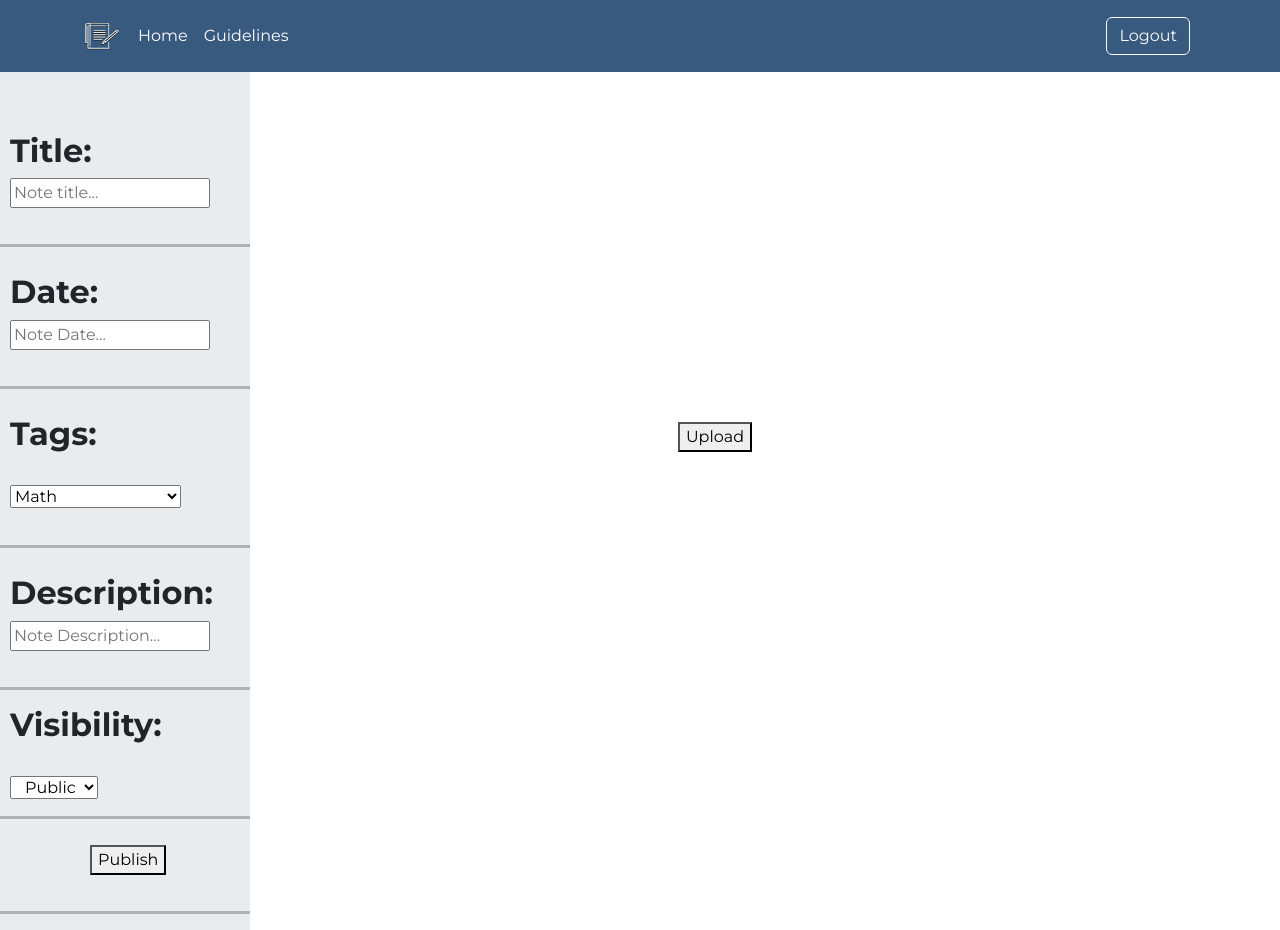
After one commit to m3dlin/Rattler-NoteHub, a Flask app: page /addnote in a window 1280 px wide. The commit adds this page. Run offline with Flask 3, Linux system fonts and the light colour scheme.

Commit message:
adding add and edit note pages

```diff
--- a/app.py
+++ b/app.py
@@ -27,5 +27,9 @@ def home_page():
 def guidelines_page():
     return render_template('guidelines-page.html'), 200
 
+@app.route("/addnote")
+def add_note_page():
+    return render_template('add-note-page.html'), 200
+
 if __name__ == '__main__':
     app.run(host='0.0.0.0', debug=True)
--- a/requirements.txt
+++ b/requirements.txt
@@ -1,3 +1,7 @@
 Flask
 mysqlclient
 python-dotenv
+sqlalchemy
+beautifulsoup4
+unidecode
+requests
--- /dev/null
+++ b/templates/add-note-page.html
@@ -0,0 +1,155 @@
+<!DOCTYPE html>
+
+<html>
+    <head>
+        <meta charset="utf-8">
+        <meta name="viewport" content="width=device-width, initial-scale=1">
+        <link href="https://cdn.jsdelivr.net/npm/bootstrap@5.3.2/dist/css/bootstrap.min.css" rel="stylesheet" integrity="sha384-T3c6CoIi6uLrA9TneNEoa7RxnatzjcDSCmG1MXxSR1GAsXEV/Dwwykc2MPK8M2HN" crossorigin="anonymous">
+        <link rel="stylesheet" href="https://fonts.googleapis.com/css2?family=Montserrat:wght@400;700&display=swap">
+        <link rel="stylesheet" href="static/styles.css">
+        <title>Rattler NoteHub</title>
+<style>
+            .body {
+                font-family: 'Montserrat'
+            }
+        </style>
+    </head>
+
+    <body>
+        {% include 'header.html' %}
+                <style>
+
+            .testbar{
+                width: 250px;
+                background-color:#e9ecee;
+                padding-top: 50px;
+                position: absolute;
+                font-family: 'Montserrat'
+            }
+
+            .barcontent{
+                padding-top:10px;
+                padding-bottom:20px;
+                padding-left:10px
+            }
+
+            hr.blackline {
+                border-top: 3px solid black;
+                width:250px;
+            }
+
+            .noteonly{
+                padding-left:150px;
+                height:100%;
+                width:100%;
+                object-fit: cover;
+            }
+
+            .uploadButton{
+                padding-left:150px;
+				padding-top:350px;
+                text-align: center;
+                font-family: 'Montserrat'
+            }
+
+			.publishButton{
+                text-align: left;
+                padding-left:80px;
+                font-family: 'Montserrat'
+            }
+
+            .body {
+                font-family: 'Montserrat'
+            }
+
+            </style>
+
+        <div class="testbar">
+            <div class="barcontent">
+                <label for="title">
+                    <h2 style = "font-weight: bold;">
+                    Title:
+                    </h2>
+                    </label>
+                    <br>
+                    <input type="text" id="titleID" name="titlename" placeholder="Note title...">
+            </div>
+            <hr class="blackline">
+
+
+        <div class="barcontent">
+            <label for="date">
+                <h2 style = "font-weight: bold;">
+                Date:
+                </h2>
+                </label>
+                <br>
+                <input type="text" id="dateID" name="dateName" placeholder="Note Date...">
+        </div>
+        <hr class="blackline">
+
+        <div class="barcontent">
+            <label for="tags">
+                <h2 style = "font-weight: bold;">
+                Tags:
+                </h2>
+                <br>
+                </label>
+                <select id="tag" name="tag">
+                    <option value="math">Math</option>
+                    <option value="english">English</option>
+                    <option value="history">History</option>
+                    <option value="computer science">Computer Science</option>
+                </select>
+        </div>
+        <hr class="blackline">
+
+        <div class="barcontent">
+            <label for="description">
+                <h2 style = "font-weight: bold;">
+                Description:
+                </h2>
+                </label>
+                <br>
+                <input type="text" id="descriptionID" name="descriptionName" placeholder="Note Description...">
+        </div>
+        <hr class="blackline">
+
+        <div style="padding-left:10px;">
+            <label for="visibility">
+                <h2 style = "font-weight: bold;">
+                Visibility:
+                </h2>
+                <br>
+                </label>
+        </div>
+
+        <div style="padding-left:10px;">
+        	<select id="visibilityID" name="visibilityName" style= padding-left:10px;>
+                    <option value="Public">Public</option>
+                    <option value="Private">Private</option>
+        	</select>
+        </div>
+        <hr class="blackline">
+
+        <div class="barcontent">
+        	<div class="publishButton">
+            	<button>Publish</button>
+            </div>
+
+        </div>
+    	<hr class="blackline">
+        </div>
+
+
+
+        <div class="note">
+
+            <div class="uploadButton">
+                <button>Upload</button>
+            </div>
+
+        </div>
+
+    </body>
+</html>
--- a/templates/home-page.html
+++ b/templates/home-page.html
@@ -57,7 +57,7 @@
             <!--Notes Section-->
             <div id="My-Notes-Section">
                 <h2 style="padding-left: 20px;">My Notes
-                    <a id="add-note-button" href="https://www.stmarytx.edu" style="color: black;"><svg xmlns="http://www.w3.org/2000/svg" width="20" height="20" fill="currentColor" class="bi bi-plus-square" viewBox="0 0 16 16">
+                    <a id="add-note-button" href="/addnote" style="color: black;"><svg xmlns="http://www.w3.org/2000/svg" width="20" height="20" fill="currentColor" class="bi bi-plus-square" viewBox="0 0 16 16">
                         <path d="M14 1a1 1 0 0 1 1 1v12a1 1 0 0 1-1 1H2a1 1 0 0 1-1-1V2a1 1 0 0 1 1-1zM2 0a2 2 0 0 0-2 2v12a2 2 0 0 0 2 2h12a2 2 0 0 0 2-2V2a2 2 0 0 0-2-2z"/>
                         <path d="M8 4a.5.5 0 0 1 .5.5v3h3a.5.5 0 0 1 0 1h-3v3a.5.5 0 0 1-1 0v-3h-3a.5.5 0 0 1 0-1h3v-3A.5.5 0 0 1 8 4"/>
                       </svg></a>
```
Also changed, not shown: templates/edit-note-page.html (added, +166 -0 lines).
